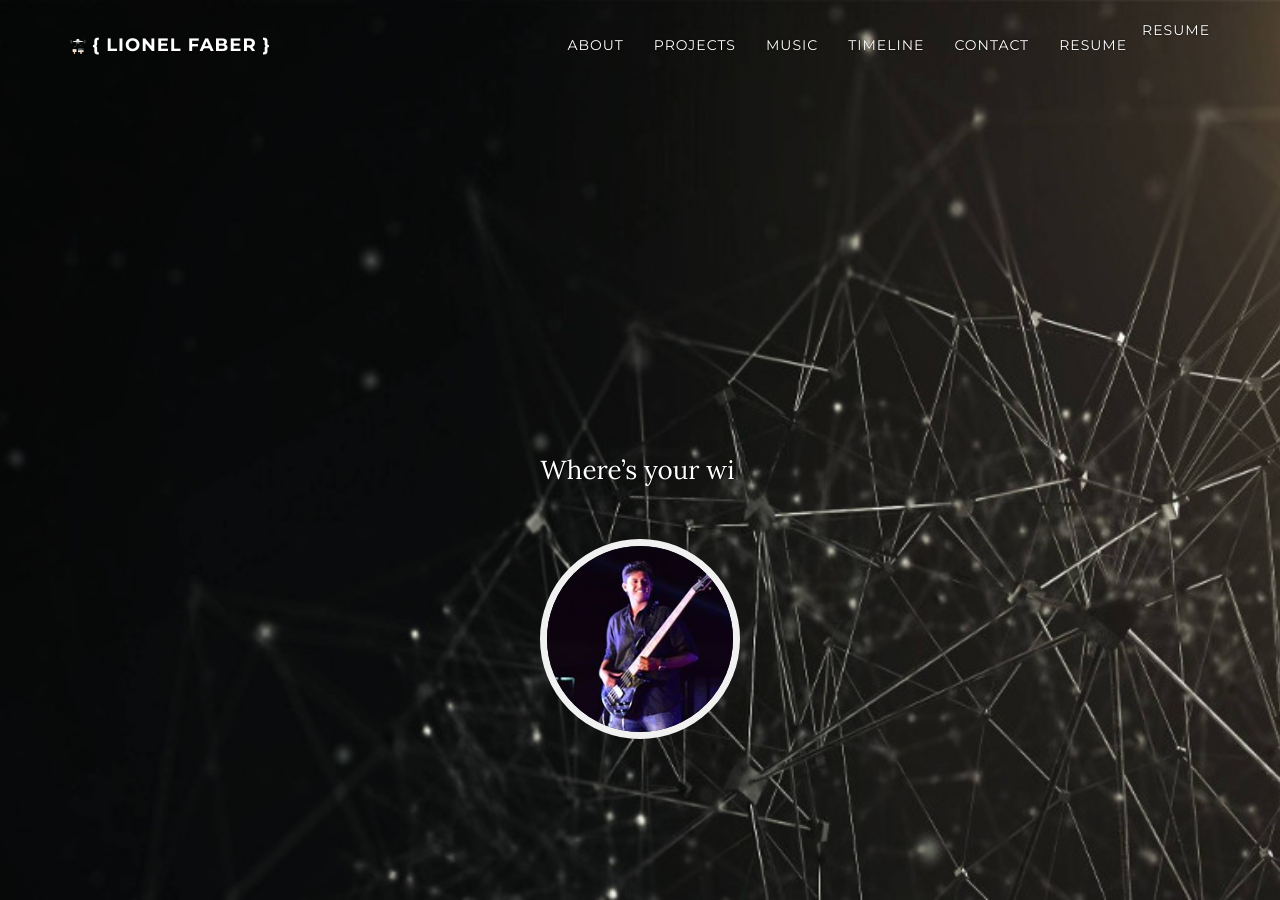
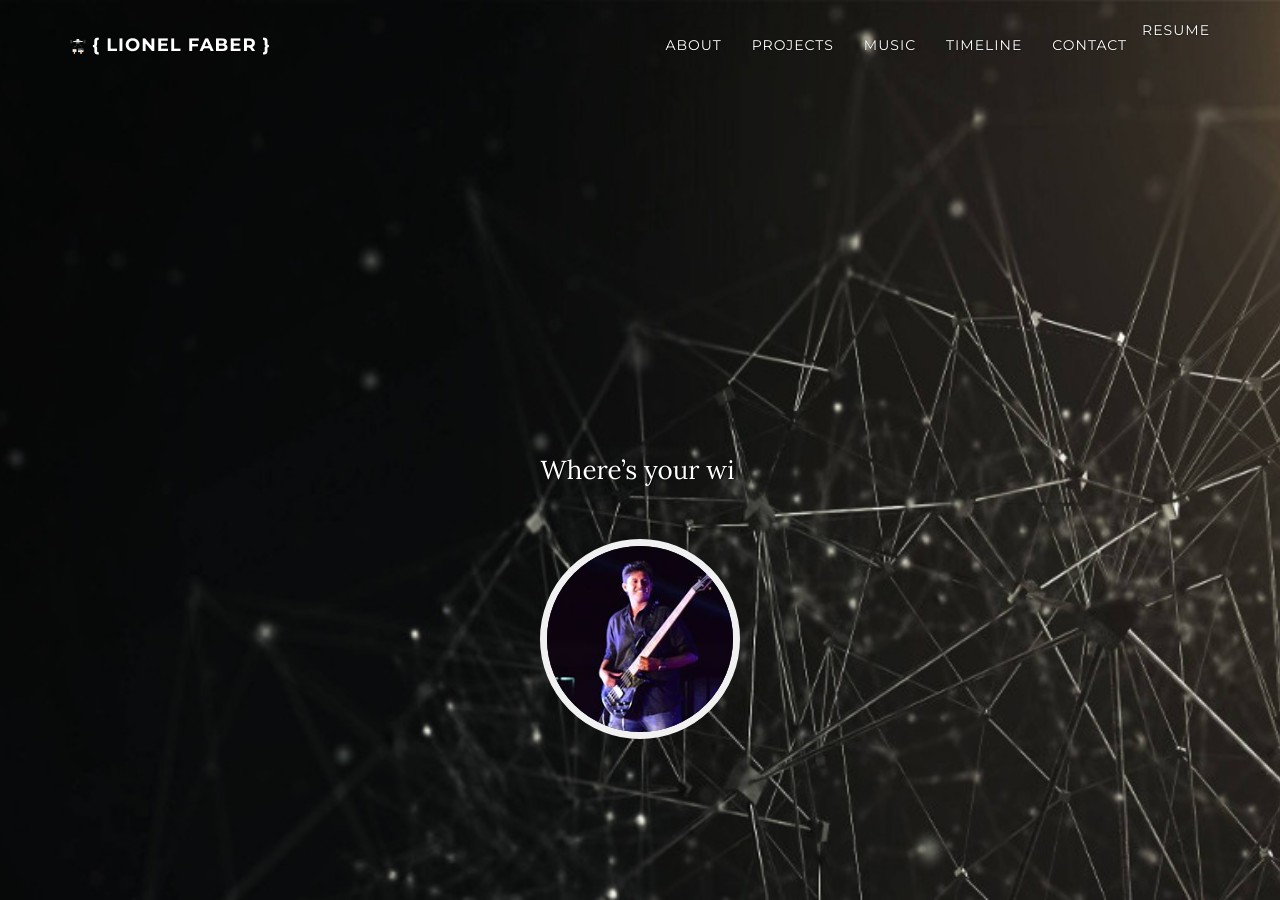
Before and after one commit to lionel-faber/lionel1704.github.io, a Jekyll site: the page built from index.html, in a window 1280 px wide and 900 px high. Built offline with Jekyll 4.4.1, drawn with Linux system fonts in a browser that asks for light colours; nearby versions of some CDN libraries; the list of posts is cut into pages by our own code.

Commit message:
Update _config.yml

```diff
--- a/_config.yml
+++ b/_config.yml
@@ -180,7 +180,6 @@ pages_list:
   Music: 'music'
   Timeline: 'timeline'
   Contact: 'contact'
-  Resume: 'resume'
 
 # Exclusion list from the generated _site
 
```
